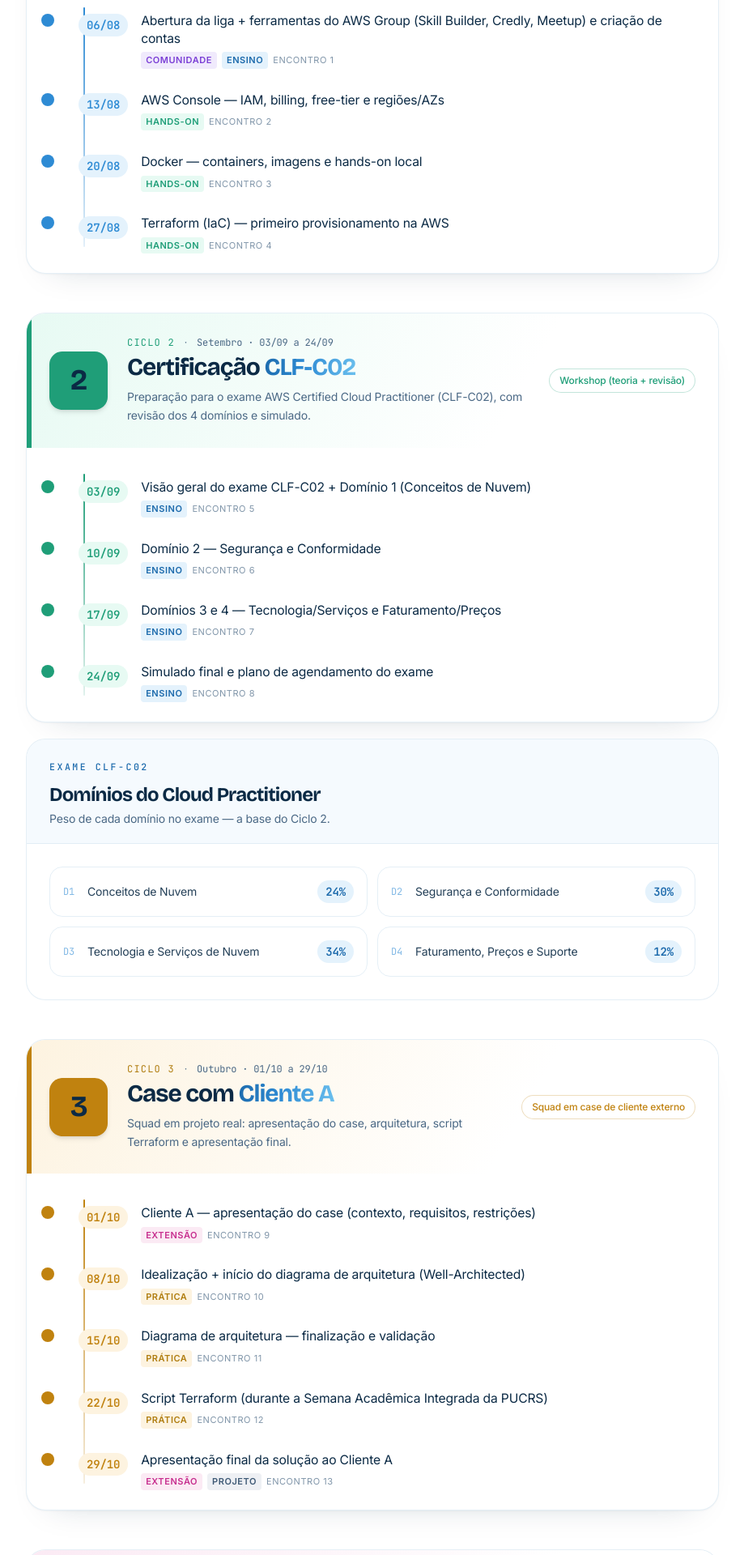
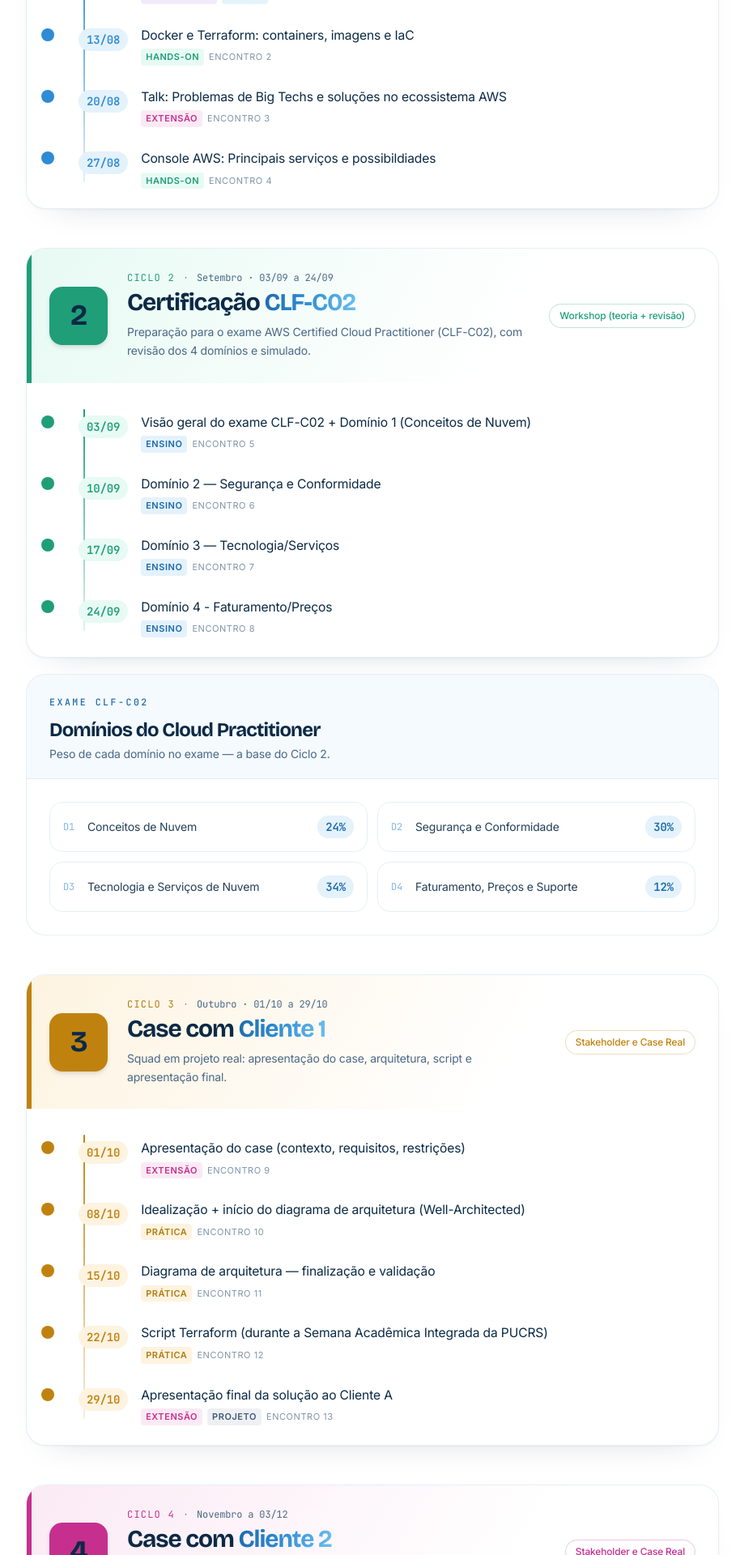
Before and after one commit to Liga-de-Computacao-em-Nuvem-PUCRS/landing-page-lcn, a React (Vite) app: page /calendario in a window 1280 px wide. Shown: the part 700-2620 px from the top of the page at 81% size, without its empty margins (180-1099 px from the left). Built offline with nearby package versions, Linux system fonts and the light colour scheme.

Commit message:
feat: update footer text, enhance board member details, refine calendar descriptions, and improve resource descriptions

```diff
--- a/src/components/Footer.tsx
+++ b/src/components/Footer.tsx
@@ -18,7 +18,7 @@ export function Footer() {
           <p className="mt-4 text-sm leading-relaxed text-muted-foreground">
             Comunidade estudantil de computação em nuvem da PUCRS, vinculada à
             Escola Politécnica. A liga participa do programa AWS Student Builder
-            Group — relação descrita apenas em caráter factual.
+            Group.
           </p>
         </div>
 
--- a/src/data/calendar.ts
+++ b/src/data/calendar.ts
@@ -13,32 +13,32 @@ export const CYCLES: Cycle[] = [
     period: 'Agosto · 06/08 a 27/08',
     accent: 'azure',
     focus:
-      'Abertura da liga, ecossistema do AWS Student Builder Group e fundamentos de AWS Console, Docker e Terraform.',
+      'Abertura da liga, ecossistema do AWS Student Builder Group e fundamentos de AWS e Computação em Nuvem.',
     format: 'Workshop (teoria + hands-on guiado)',
     meetings: [
       {
         n: 1,
         date: '06/08',
         topic:
-          'Abertura da liga + ferramentas do AWS Group (Skill Builder, Credly, Meetup) e criação de contas',
+          'Abertura da liga + ferramentas do AWS Student Builder Group e criação de contas',
         kind: 'Comunidade / Ensino',
       },
       {
         n: 2,
         date: '13/08',
-        topic: 'AWS Console — IAM, billing, free-tier e regiões/AZs',
+        topic: 'Docker e Terraform: containers, imagens e IaC',
         kind: 'Hands-on',
       },
       {
         n: 3,
         date: '20/08',
-        topic: 'Docker — containers, imagens e hands-on local',
-        kind: 'Hands-on',
+        topic: 'Talk: Problemas de Big Techs e soluções no ecossistema AWS',
+        kind: 'Extensão',
       },
       {
         n: 4,
         date: '27/08',
-        topic: 'Terraform (IaC) — primeiro provisionamento na AWS',
+        topic: 'Console AWS: Principais serviços e possibildiades',
         kind: 'Hands-on',
       },
     ],
@@ -69,13 +69,13 @@ export const CYCLES: Cycle[] = [
       {
         n: 7,
         date: '17/09',
-        topic: 'Domínios 3 e 4 — Tecnologia/Serviços e Faturamento/Preços',
+        topic: 'Domínio 3 — Tecnologia/Serviços',
         kind: 'Ensino',
       },
       {
         n: 8,
         date: '24/09',
-        topic: 'Simulado final e plano de agendamento do exame',
+        topic: 'Domínio 4 - Faturamento/Preços',
         kind: 'Ensino',
       },
     ],
@@ -83,18 +83,18 @@ export const CYCLES: Cycle[] = [
   {
     key: 'c3',
     index: 3,
-    title: 'Case com Cliente A',
-    highlight: 'Cliente A',
+    title: 'Case com Cliente 1',
+    highlight: 'Cliente 1',
     period: 'Outubro · 01/10 a 29/10',
     accent: 'amber',
     focus:
-      'Squad em projeto real: apresentação do case, arquitetura, script Terraform e apresentação final.',
-    format: 'Squad em case de cliente externo',
+      'Squad em projeto real: apresentação do case, arquitetura, script e apresentação final.',
+    format: 'Stakeholder e Case Real',
     meetings: [
       {
         n: 9,
         date: '01/10',
-        topic: 'Cliente A — apresentação do case (contexto, requisitos, restrições)',
+        topic: 'Apresentação do case (contexto, requisitos, restrições)',
         kind: 'Extensão',
       },
       {
@@ -126,18 +126,18 @@ export const CYCLES: Cycle[] = [
   {
     key: 'c4',
     index: 4,
-    title: 'Case com Cliente B',
-    highlight: 'Cliente B',
+    title: 'Case com Cliente 2',
+    highlight: 'Cliente 2',
     period: 'Novembro a 03/12',
     accent: 'magenta',
     focus:
       'Consolidação do ciclo de entrega cloud, com mais autonomia das squads em um segundo cliente.',
-    format: 'Squad em case de cliente externo',
+    format: 'Stakeholder e Case Real',
     meetings: [
       {
         n: 14,
         date: '05/11',
-        topic: 'Cliente B — apresentação do case',
+        topic: 'Apresentação do case',
         kind: 'Extensão',
       },
       {
@@ -162,7 +162,7 @@ export const CYCLES: Cycle[] = [
         n: 18,
         date: '03/12',
         topic:
-          'Apresentação final ao Cliente B (fechamento — véspera das provas G2)',
+          'Apresentação final ao Cliente B + encerramento',
         kind: 'Extensão / Projeto',
       },
     ],
--- a/src/data/resources.ts
+++ b/src/data/resources.ts
@@ -20,7 +20,7 @@ export const RESOURCES: ResourceItem[] = [
     name: 'AWS Skill Builder',
     category: 'Plataforma do AWS Group',
     description:
-      'Trilhas de aprendizado oficiais da AWS, laboratórios e cursos de preparação para as certificações — base dos estudos dos membros.',
+      'Trilhas de aprendizado oficiais da AWS, laboratórios e cursos de preparação para as certificações. Base dos estudos dos membros.',
     href: 'https://skillbuilder.aws/',
     hrefLabel: 'skillbuilder.aws',
     brand: 'aws',
@@ -29,7 +29,7 @@ export const RESOURCES: ResourceItem[] = [
     name: 'Credly',
     category: 'Plataforma do AWS Group',
     description:
-      'Emissão e verificação dos badges digitais. Cada certificação e conquista da liga vira uma credencial verificável no seu perfil.',
+      'Emissão e verificação dos badges digitais. Cada certificação e conquista da liga vira uma credencial verificável no seu perfil. O site oficial da AWS para certificações.',
     href: 'https://www.credly.com/',
     hrefLabel: 'credly.com',
     brand: 'credly',
@@ -38,7 +38,7 @@ export const RESOURCES: ResourceItem[] = [
     name: 'Meetup — AWS SBG PUCRS',
     category: 'Plataforma do AWS Group',
     description:
-      'Onde os encontros e eventos da liga são publicados. Confirme presença, acompanhe a agenda e conecte-se com a comunidade.',
+      'Onde os encontros e eventos da liga são publicados. Confirme presença, acompanhe a agenda e conecte-se com a comunidade. Grupo oficial da AWS Student Builder Group no Meetup.',
     href: 'https://www.meetup.com/aws-sbg-pucrs/',
     hrefLabel: 'meetup.com/aws-sbg-pucrs',
     brand: 'meetup',
@@ -47,7 +47,7 @@ export const RESOURCES: ResourceItem[] = [
     name: 'AWS Builder Center',
     category: 'Plataforma do AWS Group',
     description:
-      'O hub oficial da comunidade de builders da AWS — perfil, conteúdos e o programa Cloud Clubs / Student Builder Group ao qual a liga é vinculada.',
+      'O hub oficial da comunidade de builders da AWS — perfil, conteúdos e o programa AWS Student Builder Group ao qual a liga é vinculada.',
     href: 'https://builder.aws.com/',
     hrefLabel: 'builder.aws.com',
     brand: 'aws',
@@ -56,7 +56,7 @@ export const RESOURCES: ResourceItem[] = [
     name: 'AWS Management Console',
     category: 'Ferramenta técnica',
     description:
-      'A porta de entrada para a nuvem AWS: IAM, billing, free-tier e regiões/AZs. Trabalhada no hands-on do Ciclo 1.',
+      'O console oficial da AWS para gerenciar seus recursos na nuvem.',
     href: 'https://aws.amazon.com/console/',
     hrefLabel: 'aws.amazon.com/console',
     brand: 'aws',
@@ -65,7 +65,7 @@ export const RESOURCES: ResourceItem[] = [
     name: 'Docker',
     category: 'Ferramenta técnica',
     description:
-      'Containers, imagens e Dockerfile — fundamento para empacotar e rodar aplicações de forma portável na nuvem.',
+      'Containers, imagens e Dockerfiles. Fundamento para empacotar e rodar aplicações de forma portável na nuvem.',
     href: 'https://www.docker.com/',
     hrefLabel: 'docker.com',
     brand: 'docker',
@@ -74,7 +74,7 @@ export const RESOURCES: ResourceItem[] = [
     name: 'Terraform',
     category: 'Ferramenta técnica',
     description:
-      'Infraestrutura como Código (IaC): provisione recursos AWS de forma declarativa e reproduzível, do bucket ao ambiente completo.',
+      'Infraestrutura como Código (IaC): Gerencie recursos AWS de forma declarativa, do script ao ambiente completo.',
     href: 'https://developer.hashicorp.com/terraform',
     hrefLabel: 'terraform.io',
     brand: 'terraform',
--- a/src/pages/CalendarioPage.tsx
+++ b/src/pages/CalendarioPage.tsx
@@ -9,7 +9,7 @@ export default function CalendarioPage() {
       <PageHero
         eyebrow="Programa-piloto 2026/2"
         title={<>Calendário em 4 ciclos</>}
-        description="Encontros toda quinta-feira, de 06/08 a 03/12 — 18 no total. A estrutura é progressiva: das ferramentas à certificação e, então, a cases reais de clientes externos."
+        description="Encontros toda quinta-feira, previsto no Calendário 2026/02. "
       >
         <div className="flex flex-wrap gap-2">
           {[
--- a/src/pages/GestaoPage.tsx
+++ b/src/pages/GestaoPage.tsx
@@ -15,7 +15,7 @@ export default function GestaoPage() {
             A <span className="accent-word">gestão</span> da liga
           </>
         }
-        description="A diretoria e a supervisão que estruturam a Liga de Computação em Nuvem, eleitas conforme o Estatuto e a Ata de Fundação. Nomes e fotos serão publicados após a posse."
+        description="Nosso time que conduz a liga, promovendo o aprendizado e a capacitação em cloud computing."
       />
 
       {BOARD.map((group) => (
--- a/src/pages/NewsPage.tsx
+++ b/src/pages/NewsPage.tsx
@@ -69,10 +69,6 @@ export default function NewsPage() {
             ))}
           </div>
         )}
-
-        <p className="mx-auto mt-12 w-fit rounded-full border border-dashed border-border bg-muted/50 px-4 py-2 text-center text-xs text-muted-foreground">
-          Curadoria da liga · os links levam às fontes oficiais
-        </p>
       </div>
     </div>
   );
--- a/src/pages/RecursosPage.tsx
+++ b/src/pages/RecursosPage.tsx
@@ -22,7 +22,7 @@ export default function RecursosPage() {
       <PageHero
         eyebrow="O que usamos"
         title={<>Recursos & plataformas</>}
-        description="As plataformas do ecossistema AWS Student Builder Group e as ferramentas técnicas que sustentam os encontros da liga — cada uma com o seu papel na jornada."
+        description="As plataformas do ecossistema AWS Student Builder Group e as ferramentas que auxiliam os encontros da liga. Importante para o aprendizado e desenvolvimento de projetos."
       />
 
       {GROUPS.map((group) => {
```
Also changed, not shown: src/data/board.ts (+42 -38 lines).
